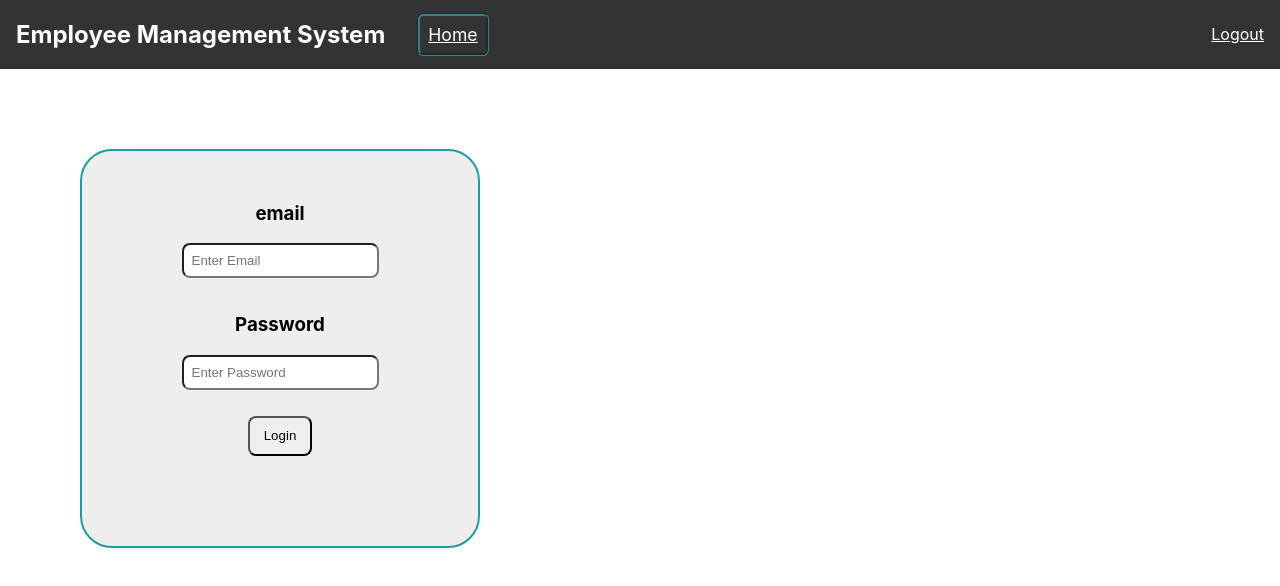
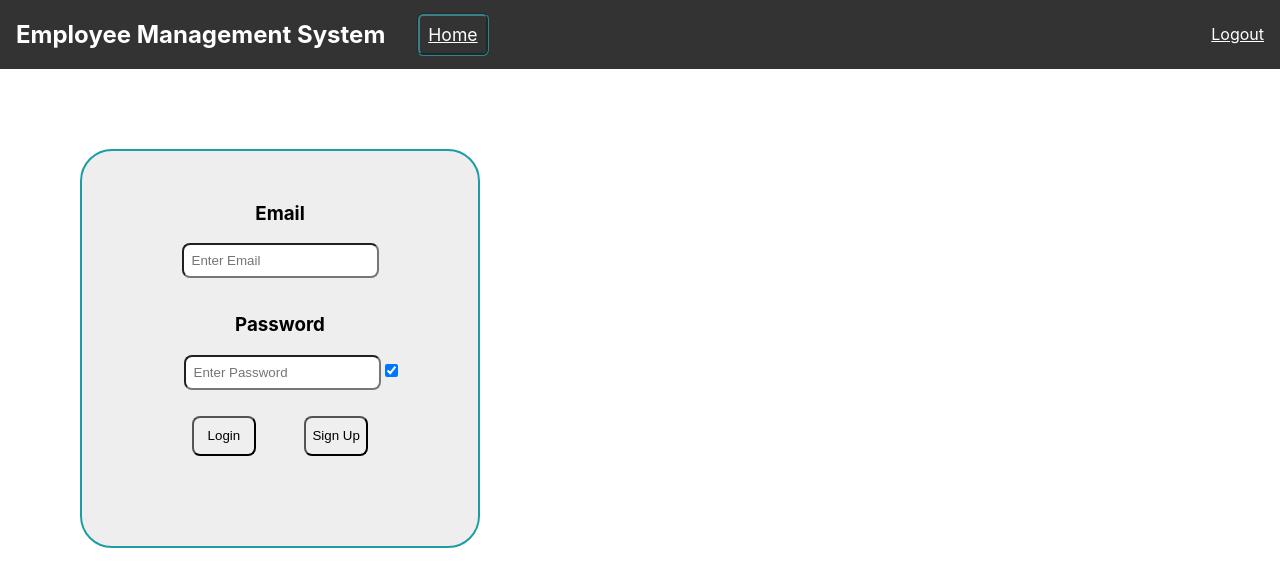
Before and after one commit to jorrel6130/101329925_comp3123_assignment2_reactjs, a React (Create React App) app: page /login in a window 1280 px wide. Shown: the top 586 px of the page. Built offline with nearby package versions, Linux system fonts and the light colour scheme.

Commit message:
Fully functional

```diff
--- a/src/App.css
+++ b/src/App.css
@@ -183,3 +183,7 @@ button:active{
   padding: 1vh;
   border-radius: 1vh;
 }
+
+.passwordField {
+  margin-left: 3vh;
+}
--- a/src/App.js
+++ b/src/App.js
@@ -1,22 +1,24 @@
 import './App.css'
-import { Routes, Route, BrowserRouter, NavLink, Link, Navigate } from 'react-router-dom'
-import React, { Component, StyleSheet } from 'react'
+import { Routes, Route, BrowserRouter, Navigate } from 'react-router-dom'
+import React, { Component } from 'react'
 import Navbar from './components/navbar'
 import EmployeeList from './screens/employeeList'
 import Employee from './screens/employeeDetails'
 import EmployeeEdit from './screens/employeeEdit'
 import EmployeeAdd from './screens/employeeAdd'
 import Login from './screens/login'
+import Signup from './screens/signup'
 
 export default class App extends Component {
 
-  /*tokenCheck = (Component) => {
-    return localStorage.getItem("token") ? (
+  tokenCheck = (Component) => {
+    console.log('HUH???')
+    return localStorage.getItem('token') ? (
       <Component />
     ) : (
       <Navigate to="/login" replace />
     );
-  };*/
+  };
 
   render() {
     return (
@@ -25,12 +27,12 @@ export default class App extends Component {
         <Navbar />
           <Routes>
             <Route path='/login' element= { <Login /> }/>
-            <Route path='/employees' element= { <EmployeeList /> }/>
-            {/*<Route path='/employees' element={this.tokenCheck(EmployeeList)}/>*/}
-            <Route path='/employee/:id' element= { <Employee /> }/>
-            <Route path='/employees/add' element= { <EmployeeAdd /> }/>
-            <Route path='/employee/edit/:id' element= { <EmployeeEdit /> }/>
-            <Route path='/employees/:field/:search' element= { <EmployeeList /> } />
+            <Route path='/signup' element= { <Signup /> }/>
+            <Route path='/employees' element={this.tokenCheck(EmployeeList)}/>
+            <Route path='/employee/:id' element= { this.tokenCheck(Employee) }/>
+            <Route path='/employees/add' element= { this.tokenCheck(EmployeeAdd) }/>
+            <Route path='/employee/edit/:id' element= { this.tokenCheck(EmployeeEdit) }/>
+            <Route path='/employees/:field/:search' element= { this.tokenCheck(EmployeeList) } />
             <Route path="*" element={<Navigate to="/employees" replace />} />
           </Routes>
         </BrowserRouter>
--- a/src/components/navbar.js
+++ b/src/components/navbar.js
@@ -6,6 +6,8 @@ export default function Navbar() {
                 <a href='/employees'>Home</a>
             </li>
         </ul>
-        <a href='/home' className='login'>Logout</a>
+        <a href='/login' className='login' onClick={() => {
+            localStorage.removeItem('token')
+        }}>Logout</a>
     </nav>
 }
--- a/src/screens/employeeAdd.js
+++ b/src/screens/employeeAdd.js
@@ -1,5 +1,5 @@
-import React, { useEffect, useState } from 'react'
-import { useParams, useNavigate } from 'react-router-dom'
+import React, { useState } from 'react'
+import { useNavigate } from 'react-router-dom'
 import axios from '../api/axios'
 
 export default function EmployeeAdd() {
--- a/src/screens/employeeDetails.js
+++ b/src/screens/employeeDetails.js
@@ -27,8 +27,8 @@ export default function EmployeeDetails() {
   return (
     <div className='tableSection'>
         <div className='editDelete'>
-            <button onClick='' className='editButton'>Edit</button>
-            <button onClick={() => {deleteEmployee()}} className='deleteButton'>Delete</button>
+            <button onClick={() => navigate(`/employee/edit/${employee._id}`)} className='editButton'>Edit</button>
+            <button onClick={() => deleteEmployee()} className='deleteButton'>Delete</button>
         </div>
         <table>
             <tr>
--- a/src/screens/employeeEdit.js
+++ b/src/screens/employeeEdit.js
@@ -27,7 +27,6 @@ export default function EmployeeEdit() {
                 'position': employee.position,
                 'salary': employee.salary
             })
-            setEmployee(response.data)
         } catch (error) {
             console.log(error)
         }
--- a/src/screens/employeeList.js
+++ b/src/screens/employeeList.js
@@ -5,7 +5,7 @@ import axios from '../api/axios'
 export default function EmployeeDetails() {
     const { field, search } = useParams()
     var [employees, setEmployees] = useState([])
-    var [searchField, setSearchField] = useState('')
+    var [searchField, setSearchField] = useState('department')
     var [searchValue, setSearchValue] = useState('')
     var url = ''
     let navigate = useNavigate()
--- a/src/screens/login.js
+++ b/src/screens/login.js
@@ -1,51 +1,77 @@
-import React, { Component } from 'react'
+import React, { useState } from 'react'
+import { useNavigate } from 'react-router'
 import axios from '../api/axios'
 
-export default class login extends Component {
+export default function Login() {
 
-    constructor(props){
-        super(props)
-        this.state = {
-            email: '',
-            password: ''
+    const [email, setEmail] = useState('')
+    const [password, setPassword] = useState('')
+    const [hidden, setHidden] = useState(true)
+    let navigate = useNavigate()
+
+    const handleChange = (e) => {
+        const { name, value } = e.target
+        switch (name) {
+            case 'email':
+                setEmail(value)
+                break
+            case 'password':
+                setPassword(value)
+                break
+            default:
+                return null
         }
     }
 
-    handleChange = (e) => {
-        const { name, value } = e.target
-
-        this.setState({
-            ...this.state,
-            [name]: value
-        })
-    }
-
-    login = async() => {
+    const login = async() => {
         const url = '/api/v1/user/login'
         try {
-            const response = await axios.post(url)
+            const response = await axios.post(url, {
+                email: email,
+                password: password
+            })
+            if (response.status === 200) {
+                await localStorage.setItem('token', response.data.token);
+                alert('Login successful! Click Home')
+                await navigate('/employees')
+            }
         } catch (error) {
             console.log(error)
+            alert(error.response.data.error)
         }
     }
 
-    render() {
+    const hidePassword = () => {
+        switch (hidden) {
+            case true:
+                setHidden(false)
+                break
+            case false:
+                setHidden(true)
+                break
+            default:
+                return null
+        }
+    }
+
     return (
         <div className='loginSheet'>
             <ul>
                 <li>
-                        <h3>email</h3>
-                        <input type='text' name='email' onChange={this.handleChange} value={this.state.email} placeholder='Enter Email' />
+                    <h3>Email</h3>
+                    <input type='text' name='email' onChange={handleChange} value={email} placeholder='Enter Email' />
+
                 </li>
                 <li>
                     <h3>Password</h3>
-                        <input type='text' name='password' onChange={this.handleChange} value={this.state.password} placeholder='Enter Password' />
+                    <input type={hidden ? 'password' : 'text'} name='password' className='passwordField' onChange={handleChange} value={password} placeholder='Enter Password' />
+                    <input type='checkbox' name='hide' onClick={hidePassword} checked={hidden} />
                 </li>
                 <li>
-                        <button onClick={this.login}>Login</button>
+                    <button onClick={() => {login()}}>Login</button>
+                    <button onClick={() => {navigate('/signup')}}>Sign Up</button>
                 </li>
             </ul>
         </div>
     )
 }
-}
--- a/src/screens/signup.js
+++ b/src/screens/signup.js
@@ -0,0 +1,98 @@
+import React, { useState } from 'react'
+import { useNavigate } from 'react-router'
+import axios from '../api/axios'
+
+export default function Signup() {
+
+    const [username, setUsername] = useState('')
+    const [email, setEmail] = useState('')
+    const [password, setPassword] = useState('')
+    const [password2, setPassword2] = useState('')
+    const [hidden, setHidden] = useState(true)
+    let navigate = useNavigate()
+
+    const handleChange = (e) => {
+        const { name, value } = e.target
+        switch (name) {
+            case 'username':
+                setUsername(value)
+                break
+            case 'email':
+                setEmail(value)
+                break
+            case 'password':
+                setPassword(value)
+                break
+            case 'password2':
+                setPassword2(value)
+                break
+            default:
+                return null
+        }
+    }
+
+    const signup = async () => {
+        if (password !== password2) {
+            alert('Passwords do not match. Try again.')
+            return
+        }
+        const url = '/api/v1/user/signup'
+        try {
+            const response = await axios.post(url, {
+                username: username,
+                email: email,
+                password: password
+            })
+            if (response.status === 201) {
+                alert('Sign Up Successful!')
+                await navigate('/login')
+            }
+        } catch (error) {
+            console.log(error)
+            alert(error.response.data.error)
+        }
+    }
+
+    const hidePassword = () => {
+        switch (hidden) {
+            case true:
+                setHidden(false)
+                break
+            case false:
+                setHidden(true)
+                break
+            default:
+                return null
+        }
+    }
+
+    return (
+        <div className='loginSheet'>
+            <ul>
+                <li>
+                    <h3>Username</h3>
+                    <input type='text' name='username' onChange={handleChange} value={username} placeholder='Enter New Username' />
+
+                </li>
+                <li>
+                    <h3>Email</h3>
+                    <input type='text' name='email' onChange={handleChange} value={email} placeholder='Enter New Email' />
+
+                </li>
+                <li>
+                    <h3>Password</h3>
+                    <input type={hidden ? 'password' : 'text'} name='password' className='passwordField' onChange={handleChange} value={password} placeholder='Enter New Password' />
+                    <input type='checkbox' name='hide' onClick={hidePassword} checked={hidden} />
+                </li>
+                <li>
+                    <h3>Confirm Password</h3>
+                    <input type={hidden ? 'password' : 'text'} name='password2' className='passwordField' onChange={handleChange} value={password2} placeholder='Confirm Password' />
+                    <input type='checkbox' name='hide' onClick={hidePassword} checked={hidden} />
+                </li>
+                <li>
+                    <button onClick={() => {signup()}}>Sign Up</button>
+                </li>
+            </ul>
+        </div>
+    )
+}
```
Lines whose indentation alone changed are shown as unchanged.
